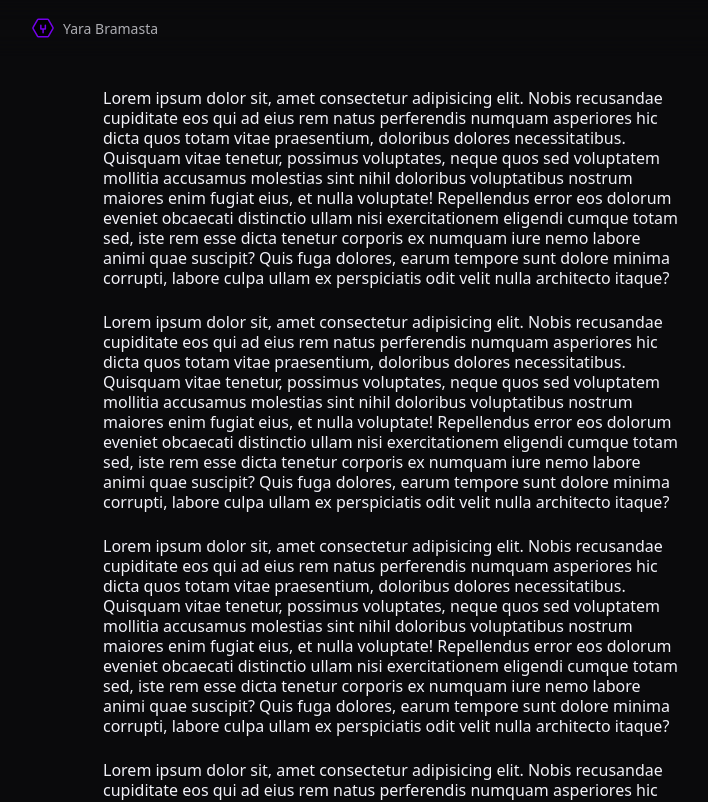
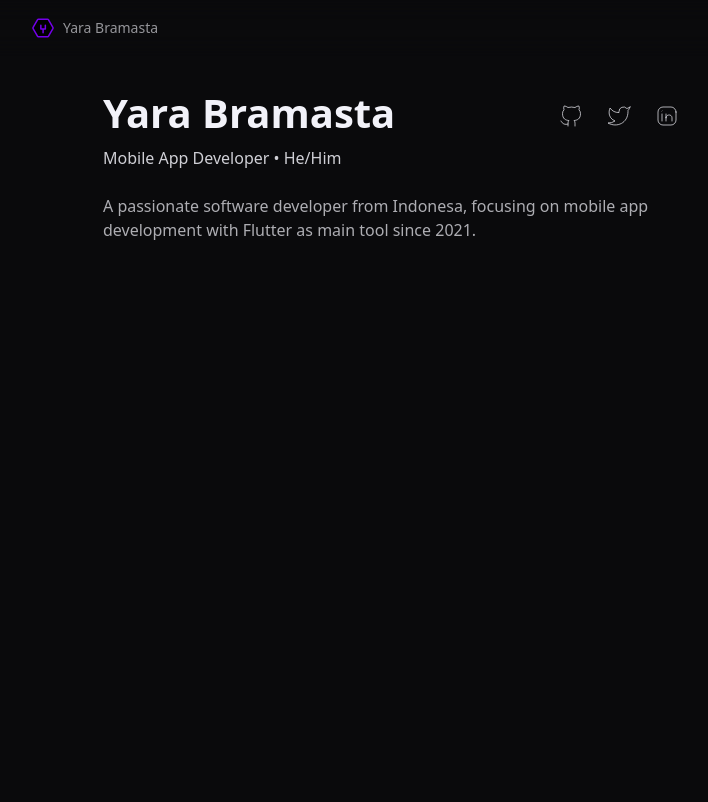
Before and after one commit to yarabramasta/ybram.me, a Next.js app: page / in a window 1280 px wide. Shown: the top 802 px of the page, without its empty margins (249-957 px from the left). Built offline with nearby package versions, Linux system fonts and the light colour scheme.

Commit message:
refactor: homepage social link component

```diff
--- a/src/components/appbar.tsx
+++ b/src/components/appbar.tsx
@@ -12,7 +12,7 @@ const AppBar = (_: any, ref: any) => {
   const logoText = {
     default: {
       fontSize: '0.875rem',
-      color: 'var(--white70)'
+      color: 'var(--white60)'
     },
     scroll: {
       fontSize: '1rem',
@@ -63,7 +63,7 @@ const AppBar = (_: any, ref: any) => {
             />
           </motion.svg>
           <motion.h3
-            className="text-sm font-medium text-white70"
+            className="text-sm font-medium text-white60"
             variants={logoText}
             animate={isUnderScroll ? 'scroll' : 'default'}
             transition={transition}
--- /dev/null
+++ b/src/components/home/index.ts
@@ -0,0 +1 @@
+export { default as SocialLink, ICONOIR_PATH } from './social_link';
--- /dev/null
+++ b/src/components/home/social_link.tsx
@@ -0,0 +1,61 @@
+import Link from 'next/link';
+import type { FC } from 'react';
+
+type Props = {
+  href: string;
+  path: string | string[];
+};
+
+const SocialLink: FC<Props> = ({ href, path }) => {
+  return (
+    <Link
+      href={href}
+      target="_blank"
+      rel="noopener noreferrer"
+      className="group"
+    >
+      <li className="stroke-white60 duration-300 ease-in-out group-hover:stroke-white85 group-active:stroke-white group-active:scale-110">
+        <svg
+          height={24}
+          viewBox="0 0 24 24"
+          fill="none"
+          xmlns="http://www.w3.org/2000/svg"
+        >
+          {path instanceof Array ? (
+            <>
+              {path.map((v, i) => (
+                <path
+                  key={i}
+                  d={v}
+                  stroke="1.5"
+                  strokeLinecap="round"
+                  strokeLinejoin="round"
+                />
+              ))}
+            </>
+          ) : (
+            <path
+              d={path}
+              stroke="1.5"
+              strokeLinecap="round"
+              strokeLinejoin="round"
+            />
+          )}
+        </svg>
+      </li>
+    </Link>
+  );
+};
+
+export const ICONOIR_PATH = {
+  github:
+    'M16 22.027v-2.87a3.37 3.37 0 00-.94-2.61c3.14-.35 6.44-1.54 6.44-7a5.44 5.44 0 00-1.5-3.75 5.07 5.07 0 00-.09-3.77s-1.18-.35-3.91 1.48a13.38 13.38 0 00-7 0c-2.73-1.83-3.91-1.48-3.91-1.48A5.07 5.07 0 005 5.797a5.44 5.44 0 00-1.5 3.78c0 5.42 3.3 6.61 6.44 7a3.37 3.37 0 00-.94 2.58v2.87M9 20.027c-3 .973-5.5 0-7-3',
+  twitter:
+    'M23 3.01s-2.018 1.192-3.14 1.53a4.48 4.48 0 00-7.86 3v1a10.66 10.66 0 01-9-4.53s-4 9 5 13a11.64 11.64 0 01-7 2c9 5 20 0 20-11.5 0-.278-.028-.556-.08-.83C21.94 5.674 23 3.01 23 3.01z',
+  linkedin: [
+    'M21 8v8a5 5 0 01-5 5H8a5 5 0 01-5-5V8a5 5 0 015-5h8a5 5 0 015 5zM7 17v-7',
+    'M11 17v-3.25M11 10v3.75m0 0c0-3.75 6-3.75 6 0V17M7 7.01l.01-.011'
+  ]
+};
+
+export default SocialLink;
--- a/src/components/index.ts
+++ b/src/components/index.ts
@@ -1 +1,2 @@
 export { default as AppBar } from './appbar';
+export * as Home from './home';
--- a/src/pages/index.tsx
+++ b/src/pages/index.tsx
@@ -1,29 +1,38 @@
 import type { NextPage } from 'next';
 
-const Home: NextPage = () => {
+import { Home } from '@/components';
+
+const HomePage: NextPage = () => {
   return (
     <div className="max-w-[640px] mx-auto p-normal">
-      {[...Array(20).keys()].map((v, i) => (
-        <div key={v}>
-          <p>
-            Lorem ipsum dolor sit, amet consectetur adipisicing elit. Nobis
-            recusandae cupiditate eos qui ad eius rem natus perferendis numquam
-            asperiores hic dicta quos totam vitae praesentium, doloribus dolores
-            necessitatibus. Quisquam vitae tenetur, possimus voluptates, neque
-            quos sed voluptatem mollitia accusamus molestias sint nihil
-            doloribus voluptatibus nostrum maiores enim fugiat eius, et nulla
-            voluptate! Repellendus error eos dolorum eveniet obcaecati
-            distinctio ullam nisi exercitationem eligendi cumque totam sed, iste
-            rem esse dicta tenetur corporis ex numquam iure nemo labore animi
-            quae suscipit? Quis fuga dolores, earum tempore sunt dolore minima
-            corrupti, labore culpa ullam ex perspiciatis odit velit nulla
-            architecto itaque?
-          </p>
-          {i !== 19 && <br />}
+      <div className="flex flex-col w-full flex-wrap gap-text mb-component">
+        <div className="w-full flex flex-col-reverse gap-component md:gap-[0px] md:flex-row md:items-baseline md:justify-between">
+          <h1 className="text-xl font-bold">Yara Bramasta</h1>
+          <ul className="flex flex-row md:justify-end items-center gap-component">
+            <Home.SocialLink
+              href="/socials/github"
+              path={Home.ICONOIR_PATH.github}
+            />
+            <Home.SocialLink
+              href="/socials/twitter"
+              path={Home.ICONOIR_PATH.twitter}
+            />
+            <Home.SocialLink
+              href="/socials/linkedin"
+              path={Home.ICONOIR_PATH.linkedin}
+            />
+          </ul>
         </div>
-      ))}
+        <h2 className="text-base text-white85">
+          Mobile App Developer &bull; He/Him
+        </h2>
+      </div>
+      <p className="text-base text-white60">
+        A passionate software developer from Indonesa, focusing on mobile app
+        development with Flutter as main tool since 2021.
+      </p>
     </div>
   );
 };
 
-export default Home;
+export default HomePage;
--- a/src/styles/globals.css
+++ b/src/styles/globals.css
@@ -7,7 +7,7 @@
     --bg-color: #0a0a0c;
     --fg-color: #f2f2f9;
     --white85: #f2f2f9d9;
-    --white70: #f2f2f9b3;
+    --white60: #f2f2f999;
     --white40: #f2f2f966;
     --white20: #f2f2f933;
     --accent-color: #7400e9;
@@ -57,9 +57,9 @@ h3,
 h4,
 h5,
 h6 {
-  line-height: 150%;
+  line-height: 125%;
 }
 
 p {
-  line-height: 125%;
+  line-height: 150%;
 }
--- a/tailwind.config.js
+++ b/tailwind.config.js
@@ -19,7 +19,7 @@ module.exports = {
       typography: theme => ({
         DEFAULT: {
           css: {
-            color: theme('colors.white70'),
+            color: theme('colors.white60'),
             h1: {
               color: theme('colors.white')
             },
@@ -42,7 +42,7 @@ module.exports = {
               color: theme('colors.white85')
             },
             p: {
-              color: theme('colors.white70')
+              color: theme('colors.white60')
             },
             a: {
               color: theme('colors.accent'),
@@ -66,7 +66,7 @@ module.exports = {
       black: '#0a0a0c',
       white: '#f2f2f9',
       white85: '#f2f2f9d9',
-      white70: '#f2f2f9b3',
+      white60: '#f2f2f9b3',
       white40: '#f2f2f966',
       white20: '#f2f2f933',
       accent: '#7400e9'
```
